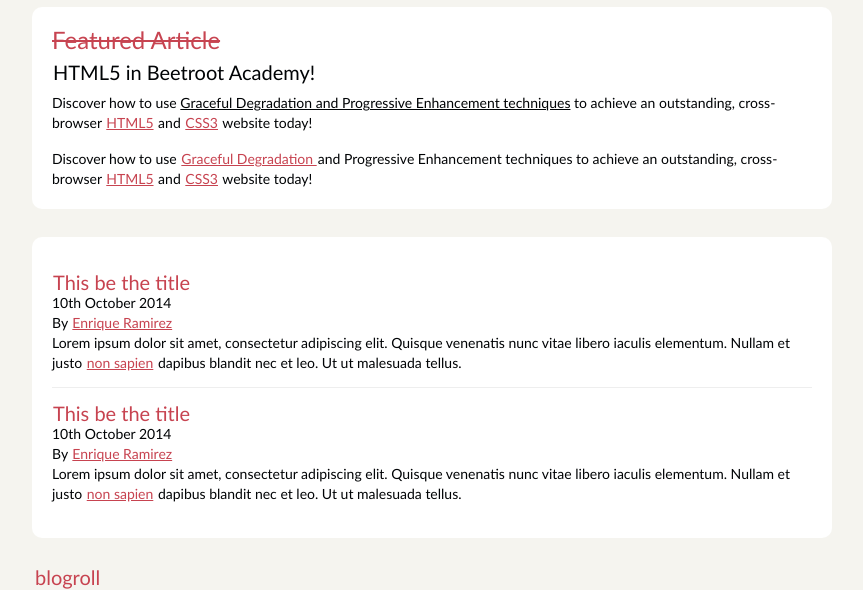
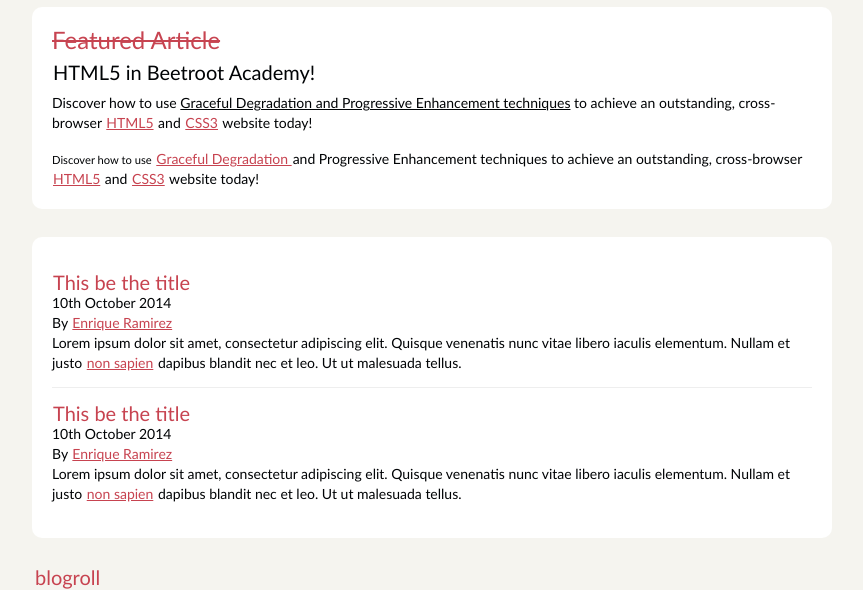
Before and after one commit to KateKharchenko/html5smash, a plain HTML site: page index.html in a window 1280 px wide. Shown: the part 158-748 px from the top of the page, without its empty margins (208-1071 px from the left). Drawn offline with Linux system fonts and the light colour scheme.

Commit message:
small text in paragraf

```diff
--- a/index.html
+++ b/index.html
@@ -23,7 +23,7 @@
 			<h2><del>Featured Article</del></h2>
 			<h3><a href="#">HTML5 in Beetroot Academy!</a></h3>
 			<p>Discover how to use <ins>Graceful Degradation and Progressive Enhancement techniques</ins> to achieve an outstanding, cross-browser <a href="http://dev.w3.org/html5/spec/Overview.html" rel="external">HTML5</a> and <a href="http://www.w3.org/TR/css3-roadmap/" rel="external">CSS3</a> website today!</p>
-			<p>Discover how to use <a href="#">Graceful Degradation </a>and Progressive Enhancement techniques to achieve an outstanding, cross-browser <a href="http://dev.w3.org/html5/spec/Overview.html" rel="external">HTML5</a> and <a href="http://www.w3.org/TR/css3-roadmap/" rel="external">CSS3</a> website today!</p>
+			<p><small>Discover how to use</small> <a href="#">Graceful Degradation </a>and Progressive Enhancement techniques to achieve an outstanding, cross-browser <a href="http://dev.w3.org/html5/spec/Overview.html" rel="external">HTML5</a> and <a href="http://www.w3.org/TR/css3-roadmap/" rel="external">CSS3</a> website today!</p>
 		</article>
 	</aside><!-- /#featured -->
 
```
